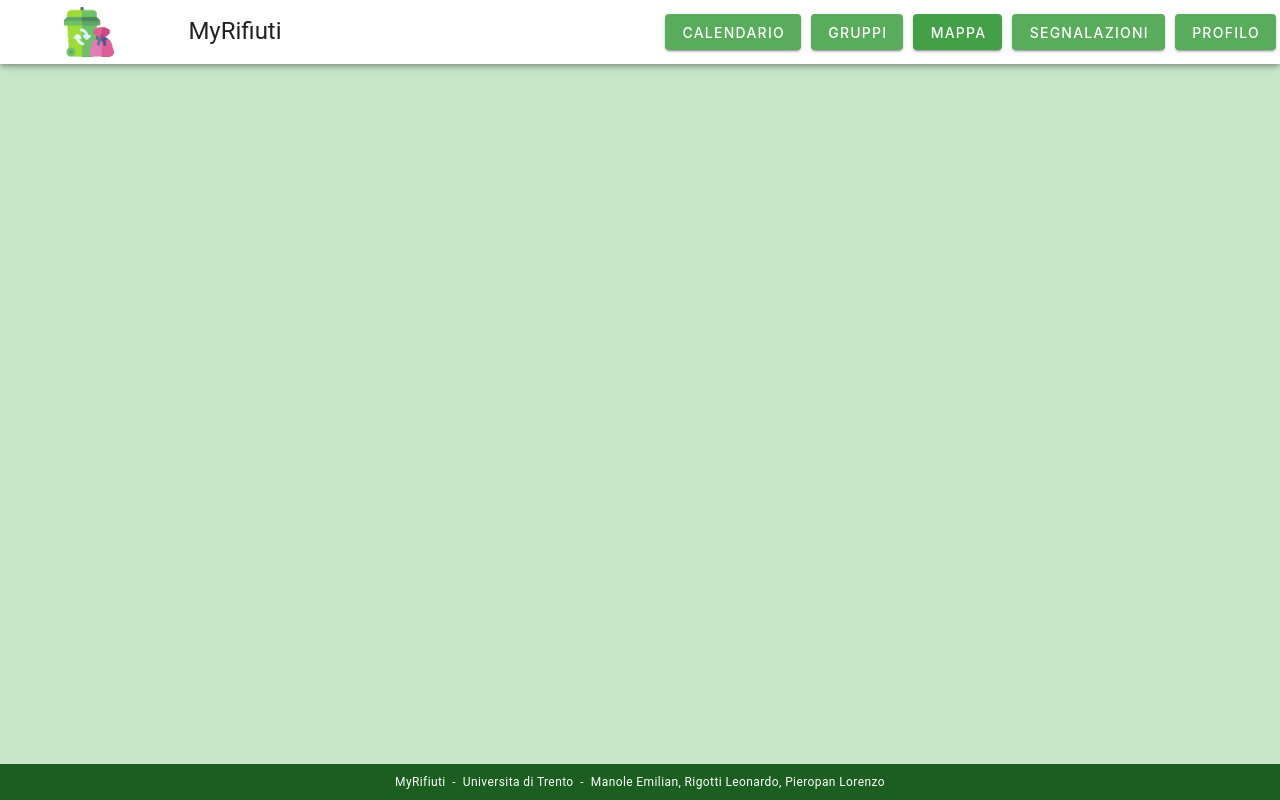
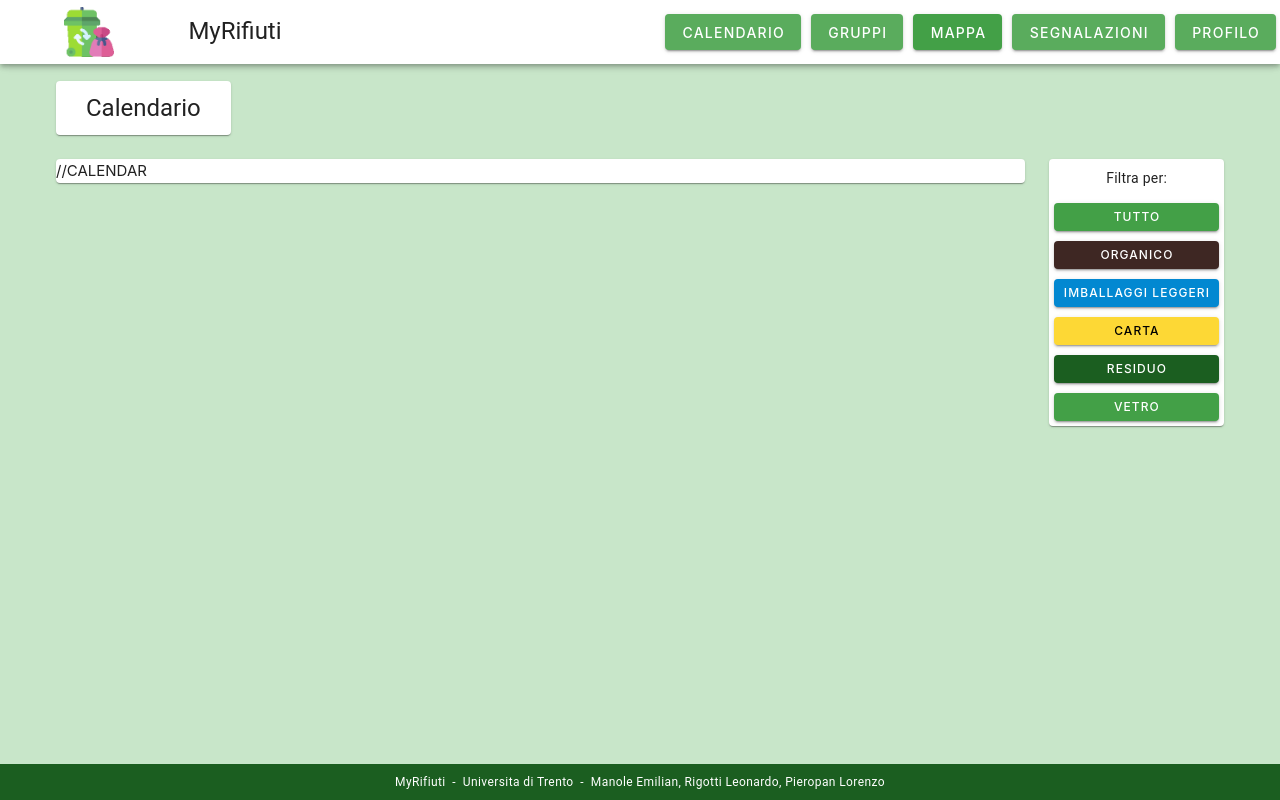
Before and after one commit to emilianmanoleuni/MyRifiuti, a Vue app in the folder client/: page /homepage in a window 1280 px wide. Built offline with nearby package versions, Linux system fonts and the light colour scheme.

Commit message:
HomePage UI enchanted + buttons

```diff
--- a/client/src/components/HomePage.vue
+++ b/client/src/components/HomePage.vue
@@ -1,10 +1,114 @@
 <template>
+    <v-container class="mainBody">
+        <v-row>
+            <v-col cols="2">
+                <v-card align="center">
+                    <v-card-title class="text-h5">Calendario</v-card-title>
+                </v-card>
+            </v-col>
+            <v-col></v-col>
+            <v-col cols="4">
 
+            </v-col>
+        </v-row>
+        <v-row class="blockCalendar">
+            <v-col cols="10">
+                <v-card>
+                    //CALENDAR
+                </v-card>
+            </v-col>
+            <v-col cols="2">
+                <v-card class="align-self-end filterBlock">
+                    <v-card-title align="center" class="text-body-2">Filtra per:</v-card-title>
+                    <v-btn size="small" :variant="filterTuttoStatus ? 'elevated' : 'outlined'" color="buttons" class="buttonsFilter" @click="filterAll()">Tutto</v-btn>
+                    <br>
+                    <v-btn size="small" :variant="filterOrganicoStatus ? 'elevated' : 'outlined'" color="organic" class="buttonsFilter" @click="filterOrganico()">ORGANICO</v-btn>
+                    <br>
+                    <v-btn size="small" :variant="filterImballaggiLeggeriStatus ? 'elevated' : 'outlined'" color="plastic" class="buttonsFilter" @click="filterImballaggiLeggeri()">IMBALLAGGI LEGGERI</v-btn>
+                    <br>
+                    <v-btn size="small" :variant="filterCartaStatus ? 'elevated' : 'outlined'" color="paper" class="buttonsFilter" @click="filterCarta()">CARTA</v-btn>
+                    <br>
+                    <v-btn size="small" :variant="filterResiduoStatus ? 'elevated' : 'outlined'" color="residue" class="buttonsFilter" @click="filterResiduo()">RESIDUO</v-btn>
+                    <br>
+                    <v-btn size="small" :variant="filterVetroStatus ? 'elevated' : 'outlined'" color="glass" class="buttonsFilter" @click="filterVetro()">VETRO</v-btn>
+                </v-card>
+            </v-col>
+        </v-row>
+    </v-container>
 </template>
 
 <script>
 export default{
+    data(){
+        return{
+            filterTuttoStatus: true,
+            filterOrganicoStatus: true,
+            filterImballaggiLeggeriStatus: true,
+            filterCartaStatus:  true,
+            filterResiduoStatus: true,
+            filterVetroStatus: true,
+        }
+    },
     methods: {
+        filterAll(){
+            this.filterTuttoStatus = true;
+            this.filterOrganicoStatus = true;
+            this.filterImballaggiLeggeriStatus = true;
+            this.filterCartaStatus = true;
+            this.filterResiduoStatus = true;
+            this.filterVetroStatus = true;
+        },
+        filterOrganico(){
+            this.filterTuttoStatus = false;
+            this.filterOrganicoStatus = true;
+            this.filterImballaggiLeggeriStatus = false;
+            this.filterCartaStatus = false;
+            this.filterResiduoStatus = false;
+            this.filterVetroStatus = false;
+
+            //Chiamata api
+        },
+        filterImballaggiLeggeri(){
+            this.filterTuttoStatus = false;
+            this.filterOrganicoStatus = false;
+            this.filterImballaggiLeggeriStatus = true;
+            this.filterCartaStatus = false;
+            this.filterResiduoStatus = false;
+            this.filterVetroStatus = false;
+
+            //Chiamata api
+        },
+        filterCarta(){
+            this.filterTuttoStatus = false;
+            this.filterOrganicoStatus = false;
+            this.filterImballaggiLeggeriStatus = false;
+            this.filterCartaStatus = true;
+            this.filterResiduoStatus = false;
+            this.filterVetroStatus = false;
+
+            //Chiamata api
+        },
+        filterResiduo(){
+            this.filterTuttoStatus = false;
+            this.filterOrganicoStatus = false;
+            this.filterImballaggiLeggeriStatus = false;
+            this.filterCartaStatus = false;
+            this.filterResiduoStatus = true;
+            this.filterVetroStatus = false;
+
+            //Chiamata api
+        },
+        filterVetro(){
+            this.filterTuttoStatus = false;
+            this.filterTuttoStatus = false;
+            this.filterOrganicoStatus = false;
+            this.filterImballaggiLeggeriStatus = false;
+            this.filterCartaStatus = false;
+            this.filterResiduoStatus = false;
+            this.filterVetroStatus = true;
+
+            //Chiamata api
+        },
         navigateTo (route){
             this.$router.push(route)
         },
@@ -13,5 +117,8 @@ export default{
 </script>
 
 <style scoped>
-
+    .buttonsFilter{
+        width: 94%;
+        margin: 5px;
+    }
 </style>
--- a/client/src/components/Map.vue
+++ b/client/src/components/Map.vue
@@ -1,6 +1,5 @@
 <template>
     <v-container class="mainBody">
-
         <v-row>
             <v-col cols="2">
                 <v-card align="center">
@@ -23,11 +22,6 @@
                 </v-card>
             </v-col>
         </v-row>
-
-        <v-card>
-
-
-        </v-card>
 
         <v-card class="mapBlock">
             <div id="Gmap"></div>
@@ -105,8 +99,6 @@ export default{
         .catch((msg) => console.log(msg) );
     },
     methods: {
-        toggleButton() {
-        },
         filterAll(){
             this.filterAllStatus = !this.filterAllStatus;
             this.filterCRMStatus = false;
--- a/client/src/plugins/vuetify.js
+++ b/client/src/plugins/vuetify.js
@@ -17,7 +17,12 @@ export default createVuetify({
               basic: colors.green.lighten3,
               buttons: colors.green.darken1,
               buttonsLight: colors.green.lighten3,
-              footer: colors.green.darken4
+              footer: colors.green.darken4,
+              organic: colors.brown.darken4,
+              plastic: colors.lightBlue.darken2,
+              paper: colors.yellow.darken1,
+              residue: colors.green.darken4,
+              glass: colors.green.darken1
             }
           },
         },
```
Lines whose indentation alone changed are shown as unchanged.
